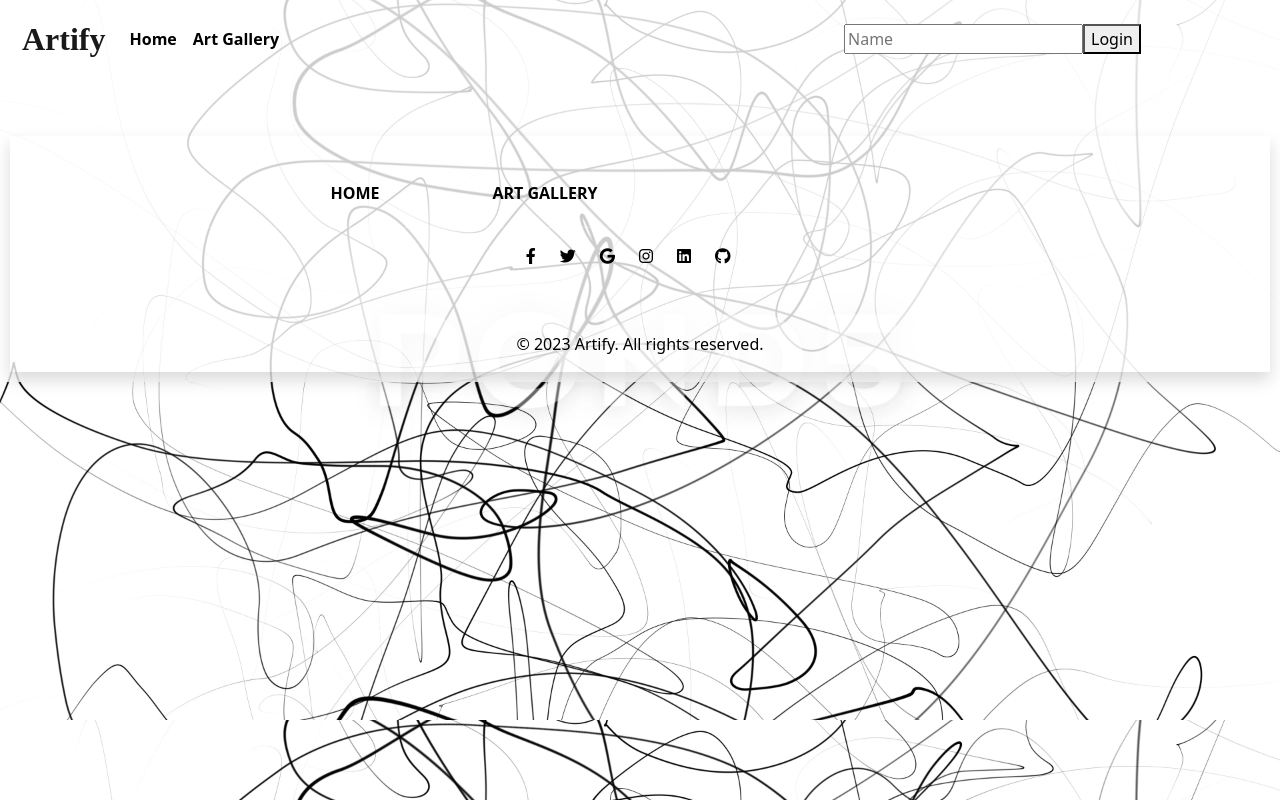
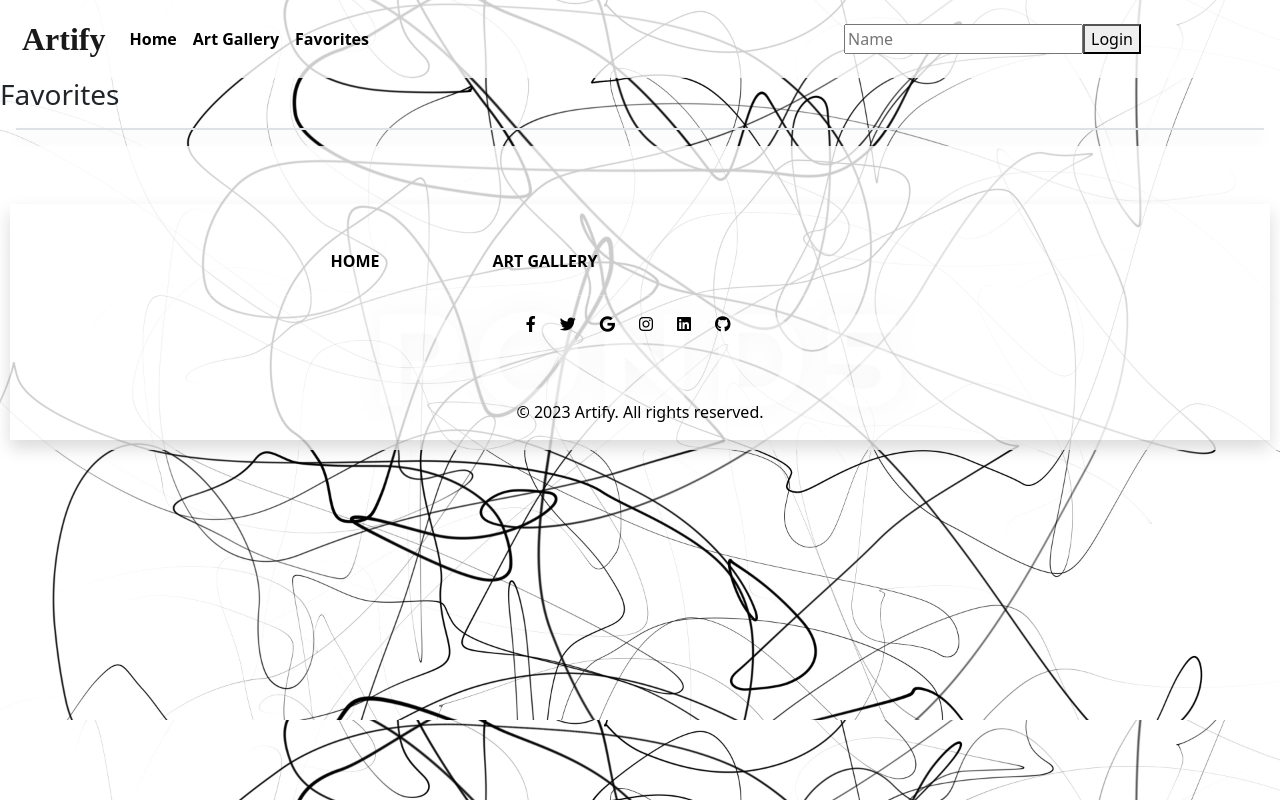
Before and after one commit to NikkiZapuiz/wd73_exercise_2h_react_ZAPUIZ, a React (Vite) app: page /fav in a window 1280 px wide. Built offline with nearby package versions, Linux system fonts and the light colour scheme.

Commit message:
made favorites component to page

```diff
--- a/src/App.jsx
+++ b/src/App.jsx
@@ -5,7 +5,7 @@ import ArtGallery from "./pages/ArtGallery";
 import Home from "./pages/Home";
 import Navbar from "./components/Navbar";
 import { Provider } from "react-redux";
-import Favorites from "./components/Favorites";
+import Favorites from "./pages/Favorites";
 import { store } from "./store/store";
 
 
@@ -18,11 +18,11 @@ function App() {
                     <Navbar />
                     <Routes>
                         <Route path="/" element={<Home />} />
+                        <Route path="/fav" element={<Favorites />} />
                         <Route
                             path="/artwork"
                             element={
                                 <>
-                                    <Favorites />
                                     <ArtGallery />
                                 </>
                             }
--- a/src/components/Navbar.jsx
+++ b/src/components/Navbar.jsx
@@ -41,6 +41,9 @@ function Navbar() {
                         <li className="nav-item">
                             <a className="nav-link"><Link to="/artwork" style={{ textDecoration: 'none', color: 'black' }}><strong>Art Gallery</strong></Link></a>
                         </li>
+                        <li className="nav-item">
+                            <a className="nav-link"><Link to="/fav" style={{ textDecoration: 'none', color: 'black' }}><strong>Favorites</strong></Link></a>
+                        </li>
                     </ul>
                 </div>
             </div>
--- a/src/components/Favorites.jsx
+++ b/src/pages/Favorites.jsx
@@ -6,7 +6,7 @@ function Favorites() {
     return (
         <>
             <h3>Favorites</h3>
-                <div className="border shadow m-3">
+                <div className="border shadow m-3 bg-light">
                     {
                     art.map(
                         artItem => {
```
